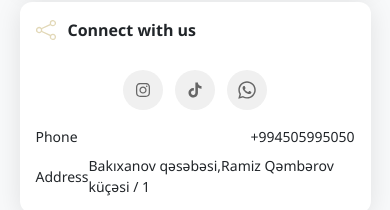
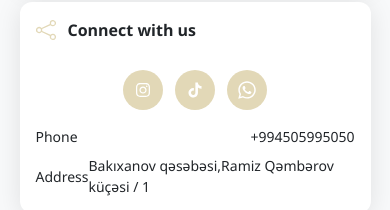
Before and after one commit to alijalilzadeh/RestaurantReact, a React (Vite) app: page / in a window 390 px wide. Shown: the part 602-812 px from the top of the page. Built offline with nearby package versions, Linux system fonts and the light colour scheme.

Commit message:
UI/UX uptaded

```diff
--- a/src/components/ContactUs.jsx
+++ b/src/components/ContactUs.jsx
@@ -30,31 +30,31 @@ const ContactUs = () => {
         <Link
           target="_blank"
           to={socialNetData[0].link}
-          className={`flex items-center w-10 h-10 justify-center rounded-[50%] transition-all duration-400 bg-[#F0F0F0] group hover:bg-[#e2d8b7] hover:-translate-y-1.5`}
+          className={`flex items-center w-10 h-10 justify-center rounded-[50%] transition-all duration-400 bg-[#e2d8b7] group hover:bg-[#e2d8b7] hover:-translate-y-1.5 md:bg-[#F0F0F0] md:hover:bg-[#e2d8b7]`}
         >
           <FaInstagram
             size={16}
-            className="text-[#666666] transition duration-200 group-hover:text-white"
+            className="text-white transition duration-200 group-hover:text-white md:text-[#666666]"
           />
         </Link>
         <Link
           target="_blank"
           to={socialNetData[1].link}
-          className={`flex items-center w-10 h-10 justify-center rounded-[50%] transition-all duration-400 bg-[#F0F0F0] group hover:bg-[#e2d8b7] hover:-translate-y-1.5`}
+          className={`flex items-center w-10 h-10 justify-center rounded-[50%] transition-all duration-400 bg-[#e2d8b7] group hover:bg-[#e2d8b7] hover:-translate-y-1.5 md:bg-[#F0F0F0] md:hover:bg-[#e2d8b7]`}
         >
           <IoLogoTiktok
             size={16}
-            className="text-[#666666] transition duration-200 group-hover:text-white"
+            className="text-white transition duration-200 group-hover:text-white md:text-[#666666]"
           />
         </Link>
         <Link
           target="_blank"
           to={socialNetData[2].link}
-          className={`flex items-center w-10 h-10 justify-center rounded-[50%] transition-all duration-400 bg-[#F0F0F0] group hover:bg-[#e2d8b7] hover:-translate-y-1.5`}
+          className={`flex items-center w-10 h-10 justify-center rounded-[50%] transition-all duration-400 bg-[#e2d8b7] group hover:bg-[#e2d8b7] hover:-translate-y-1.5 md:bg-[#F0F0F0] md:hover:bg-[#e2d8b7]`}
         >
           <FaWhatsapp
             size={20}
-            className="text-[#666666] transition duration-200 group-hover:text-white"
+            className="text-white transition duration-200 group-hover:text-white md:text-[#666666]"
           />
         </Link>
       </div>
```
